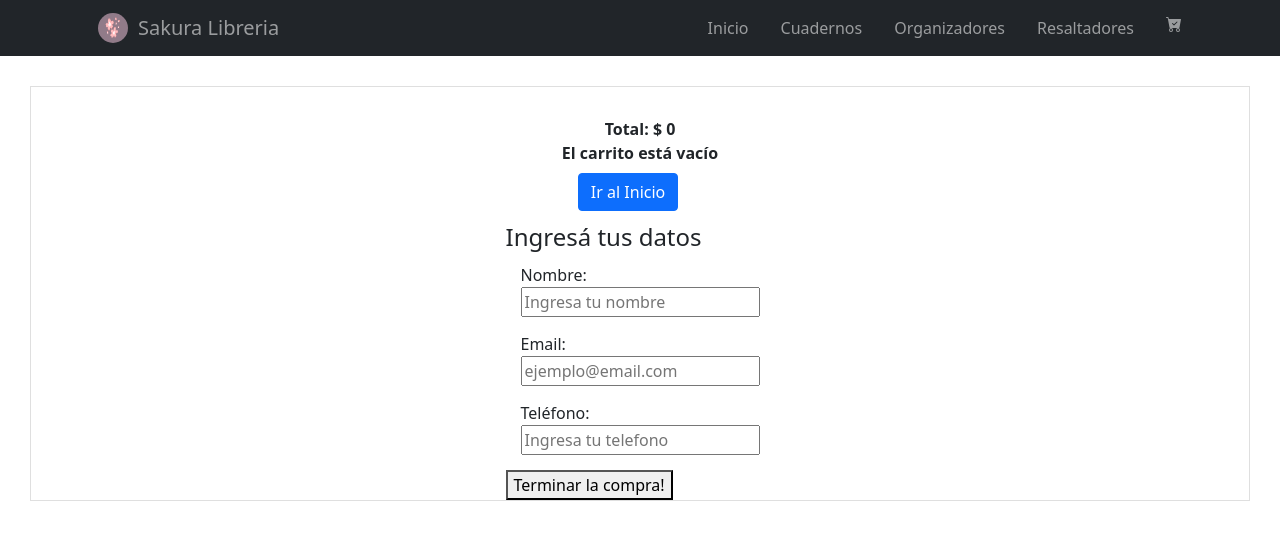
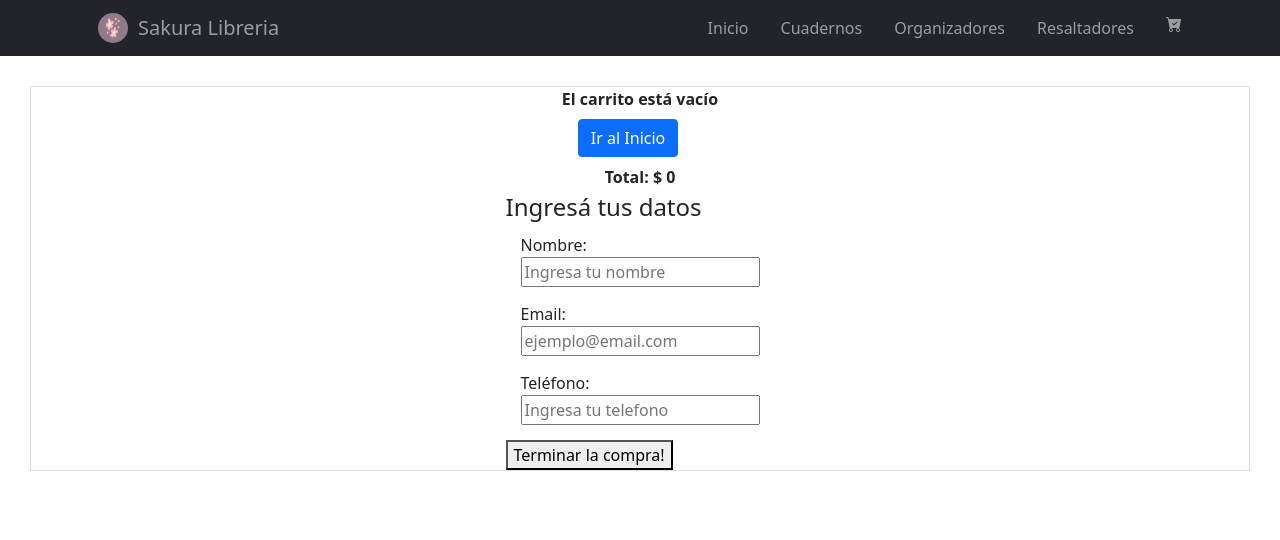
Before and after one commit to Paula2811/Yunes-ReactJs, a React (Create React App) app: page /cart in a window 1280 px wide. Shown: the top 540 px of the page. Built offline with nearby package versions, Linux system fonts and the light colour scheme.

Commit message:
Desafio 13 Final

```diff
--- a/src/componentes/Cart.jsx
+++ b/src/componentes/Cart.jsx
@@ -19,31 +19,23 @@ const Cart = () =>{
         orden.buyer = formData
         orden.total = cartTotal;
         orden.item = cartList.map(itemAgregado => {
-            const id = itemAgregado.id;
-            const title = itemAgregado.title
-            const price = itemAgregado.price * itemAgregado.cantidad
+            const id = itemAgregado.product.id;
+            const title = itemAgregado.product.title
+            const total = itemAgregado.product.price * itemAgregado.cantidad
 
-            return {id, title, price}
+            return {id, title, total}
         })
-        console.log(orden)
-        console.log(cartList)
-        console.log(cartTotal)
-        console.log(formData)
 
         const dbQuery = getFirestore()
 
         dbQuery.collection("orders").add(orden)
         .then(resp => setIdOrder(resp.id))
         .catch(err=> console.log("Error: ",err))
-        .finally(()=> setFormData({
-            name:'',
-            email:'',
-            phone:''
-        }))
+        .finally(()=> removeCart())
         console.log(orden)
 
         const itemsToUpdate = dbQuery.collection('items').where(
-            firebase.firestore.FieldPath.documentId(), 'in', cartList.map(i=> i.id)
+            firebase.firestore.FieldPath.documentId(), 'in', cartList.map(idToUpdate=> idToUpdate.product.id)
         )
 
         const batch = dbQuery.batch();
@@ -53,7 +45,7 @@ const Cart = () =>{
         .then( collection=>{
             collection.docs.forEach(docSnapshot => {
                 batch.update(docSnapshot.ref, {
-                    stock: docSnapshot.data().stock - cartList.find(item => item.id === docSnapshot.id).cantidad
+                    stock: docSnapshot.data().stock - cartList.find(idToUpdate => idToUpdate.product.id === docSnapshot.id).product.cantidad
                 })
             })
 
@@ -72,6 +64,23 @@ const Cart = () =>{
     console.log(formData)
     return (
         <div className="form">
+            {cartList.length
+            ? <Button  onClick={() => removeCart()} className="cart">Vaciar carrito</Button>
+            :idOrder ===""
+                ?<div>
+                <b>El carrito está vacío</b>
+                <Link to="/">
+                    <Button variant="primary">Ir al Inicio</Button>
+                </Link>
+                </div>
+                : <div>
+                <p>¡Gracias por tu compra!</p>
+                <p>El Id de tu compra es: {idOrder}</p>
+                <Link to="/">
+                    <Button variant="primary">Ir al Inicio</Button>
+                </Link>
+                </div>
+            }
             <div>
                 {cartList.map(itemAgregado =>
                     <Card key={itemAgregado.product.id} style={{ width: '28rem' }} className="Card">
@@ -92,44 +101,25 @@ const Cart = () =>{
                         </Card.Body>
                     </Card>
                 )}
-                <div>
-                    <Card.Text className="cart">
-                        <b>
-                        Total:  $ {`${cartTotal}`}
-                        </b>
-                    </Card.Text>
-                </div>
             </div>
-        {cartList.length
-        ? <Button  onClick={() => removeCart()} className="cart">Vaciar carrito</Button>
-        :idOrder ===""
-            ?<div>
-                <b>El carrito está vacío</b>
-                <Link to="/">
-                    <Button variant="primary">Ir al Inicio</Button>
-                </Link>
+            <div>
+                <b>
+                    Total:  $ {`${cartTotal}`}
+                </b>
             </div>
-            : <div>
-            <p>¡Gracias por tu compra!</p>
-            <p>El Id de tu compra es: {idOrder}</p>
-            <Link to="/">
-                    <Button variant="primary">Ir al Inicio</Button>
-            </Link>
-            </div>
-        }
-        <form onSubmit={generarOrden} onChange={handleChange}>
+            <form onSubmit={generarOrden} onChange={handleChange}>
                 <legend >Ingresá tus datos</legend>
                 <div className="formItem">
                     <label>Nombre:</label>
-                    <input type="text" name="name" placeholder="Ingresa tu nombre" value={formData.name}/>
+                    <input type="text" name="name" placeholder="Ingresa tu nombre" defaultValue={formData.name}/>
                 </div>
                 <div className="formItem">
                     <label>Email:</label>
-                    <input type="email" name="email" placeholder="ejemplo@email.com" value={formData.email}/>
+                    <input type="email" name="email" placeholder="ejemplo@email.com" defaultValue={formData.email}/>
                 </div>
                 <div className="formItem">
                     <label>Teléfono:</label>
-                    <input type="text" name="phone" placeholder="Ingresa tu telefono" value={formData.phone}/>
+                    <input type="text" name="phone" placeholder="Ingresa tu telefono" defaultValue={formData.phone}/>
                 </div>
                 <button>Terminar la compra!</button>
             </form>
```
